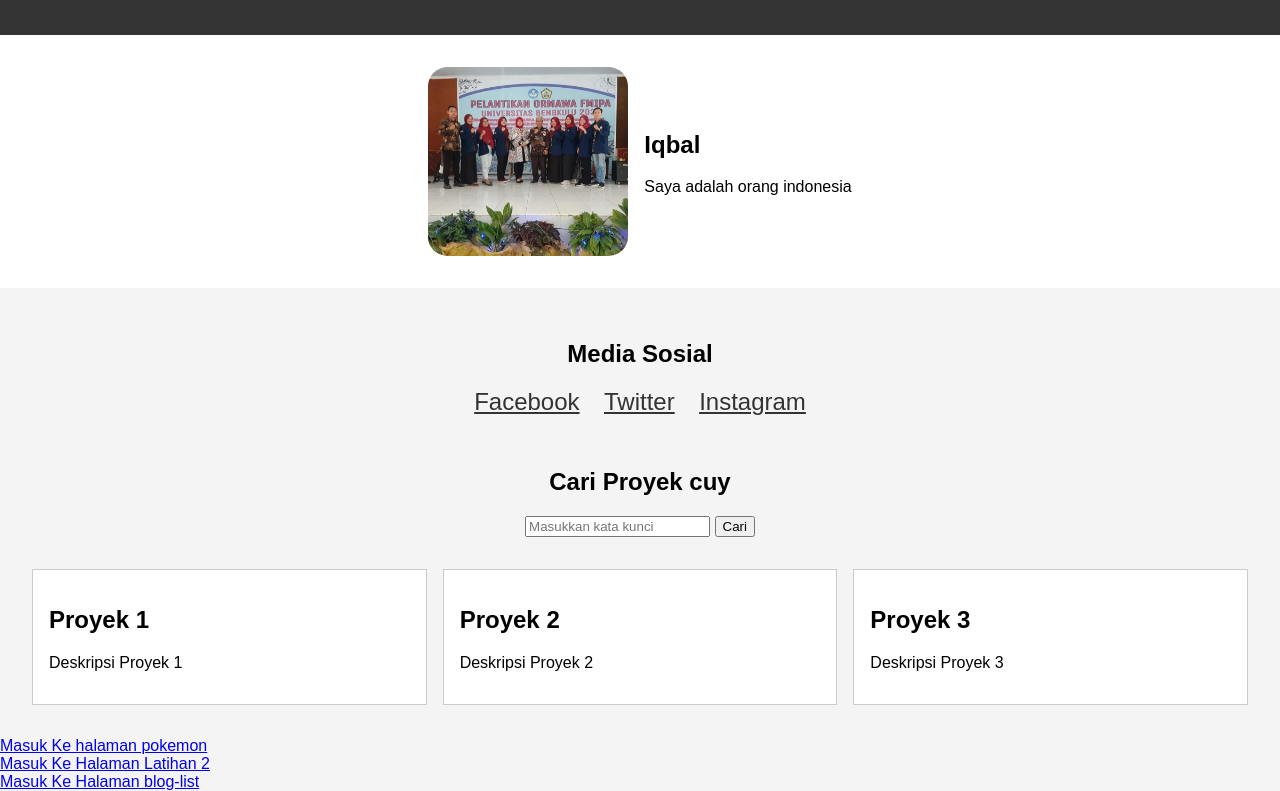
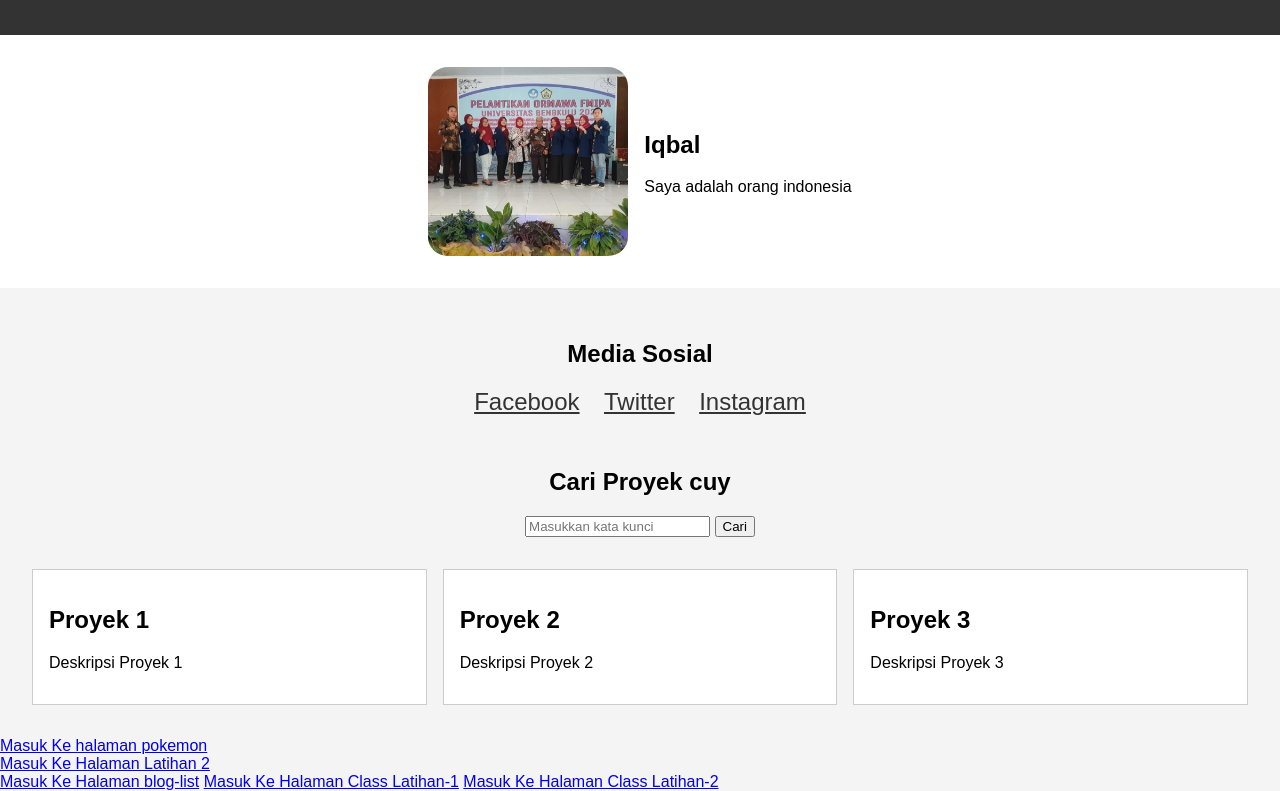
Before and after one commit to IqbalSaliAlparissy12/latihan, a website: page index.html in a window 1280 px wide. Shown: the part 77-868 px from the top of the page. Drawn offline with Linux system fonts and the light colour scheme.

Commit message:
update index

```diff
--- a/index.html
+++ b/index.html
@@ -46,6 +46,8 @@
 <a href="./latihan-js.html" class="pokemon">Masuk Ke Halaman Latihan 2</a>
 <br/>
 <a href="./blogs.html" class="pokemon">Masuk Ke Halaman blog-list</a>
+<a href="./class.html" class="array">Masuk Ke Halaman Class Latihan-1</a>
+<a href="./class-part2.html" class="array">Masuk Ke Halaman Class Latihan-2</a>
 
 
 </body>
```
